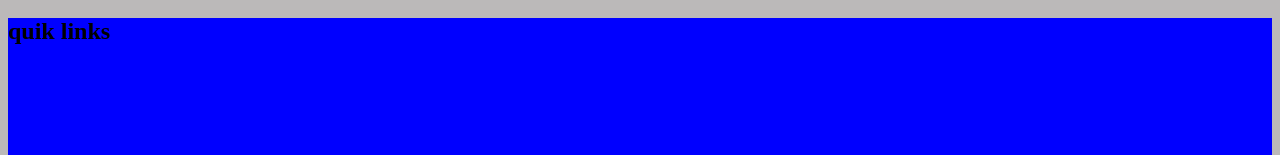
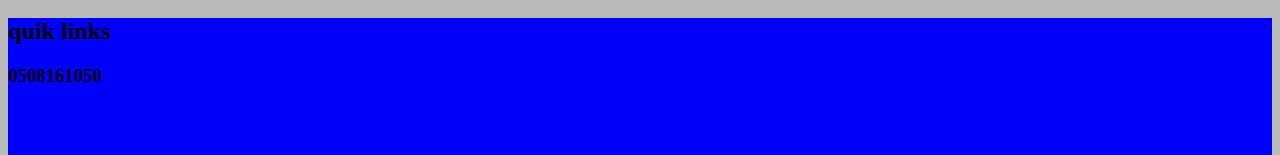
Before and after one commit to Senagoka/assingmentone, a plain HTML site: page index.html in a window 1280 px wide. Shown: the part 682-837 px from the top of the page. Drawn offline with nearby package versions, Linux system fonts and the light colour scheme.

Commit message:
added some few things

```diff
--- a/index.html
+++ b/index.html
@@ -42,6 +42,7 @@
   </script>
   <footer>
     <h2>quik links</h2>
+    <h3>0508161050</h3>
   </footer>
 </body>
 </html>
```
